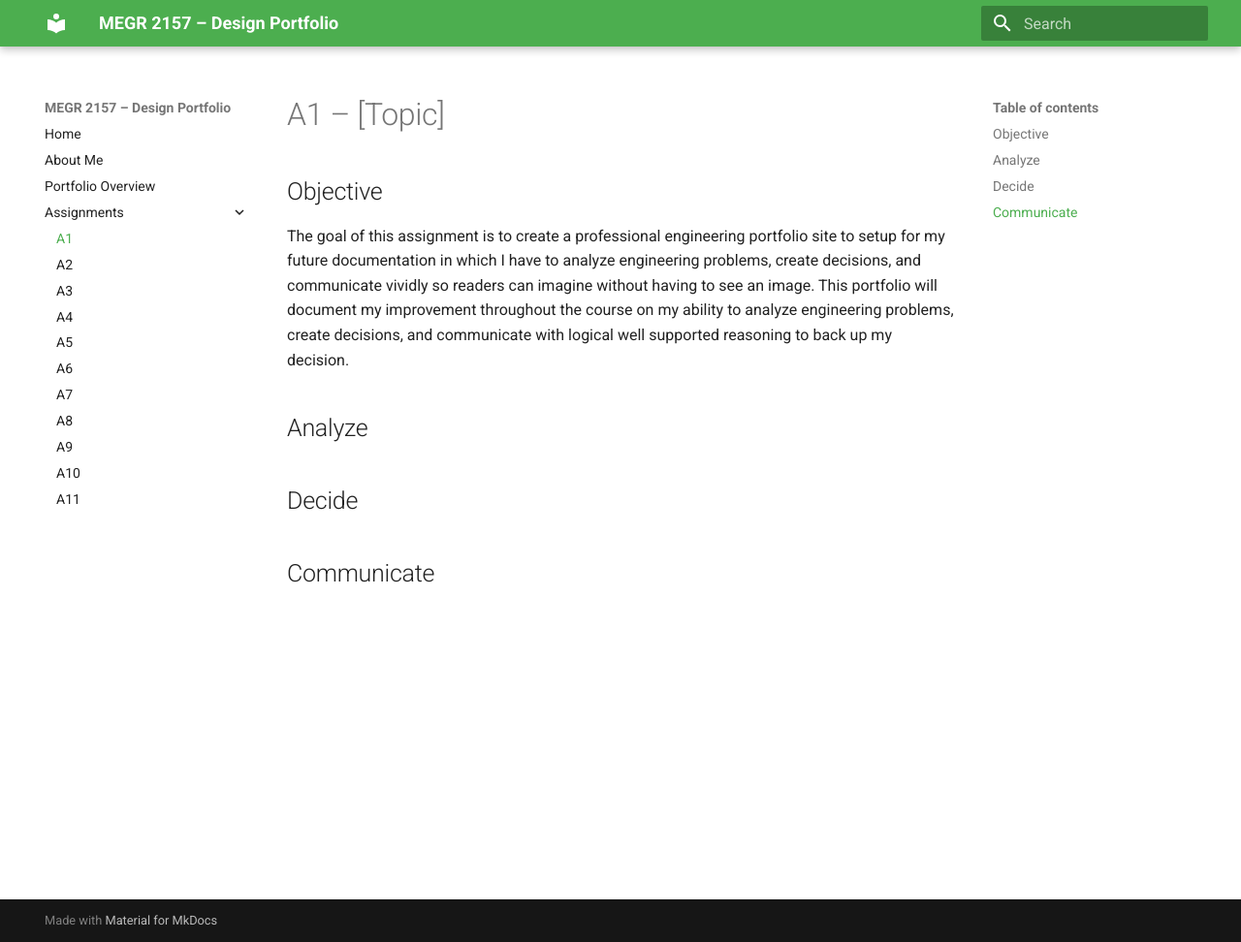
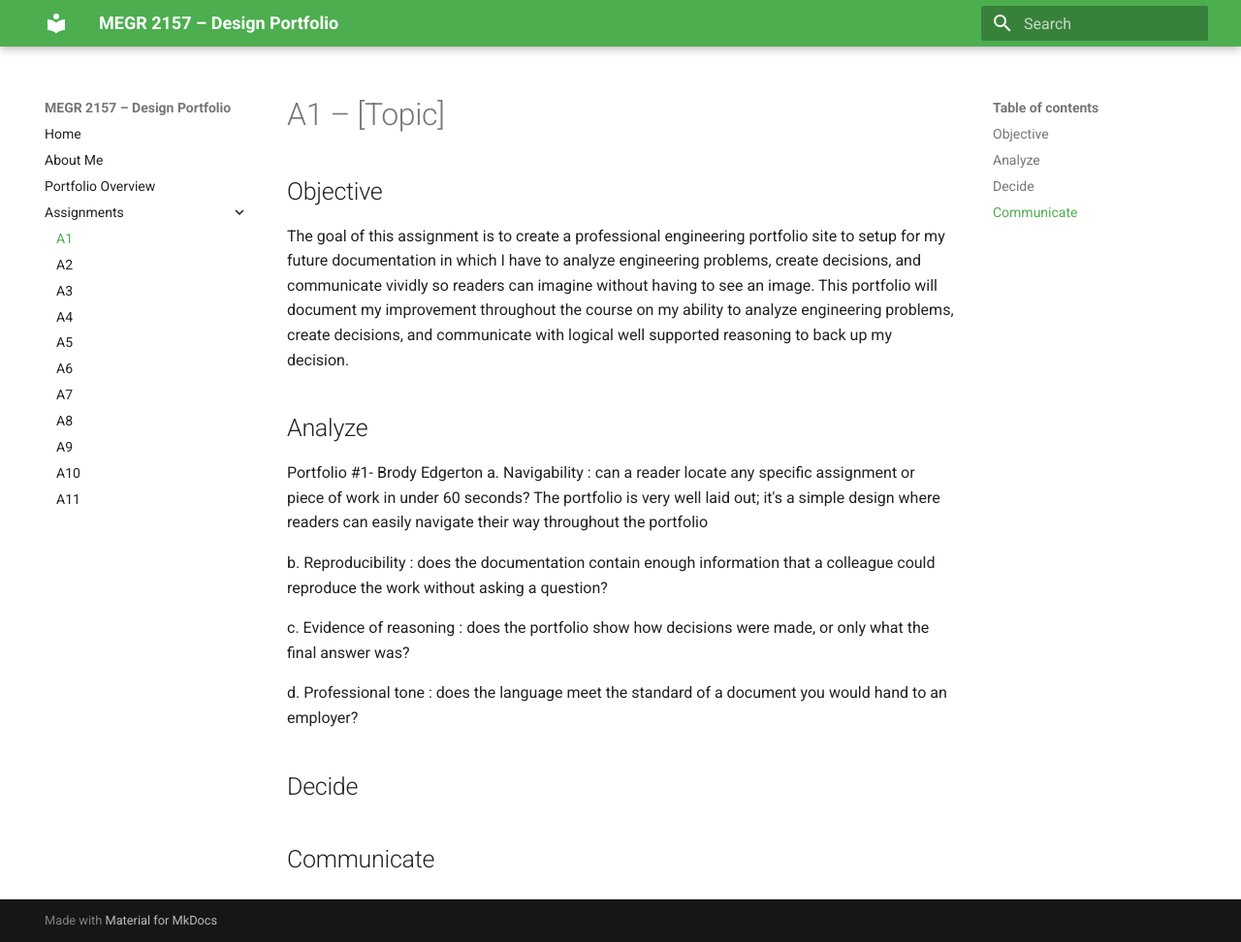
Before and after one commit to Jeffrey-Mendoza/megr2157-portfolio, an MkDocs documentation site: the page built from docs/assignments/A01/index.md, in a window 1280 px wide and 972 px high. Shown: the whole window at 97% size. Built offline with MkDocs 1.6.1 and Material for MkDocs 9.7.7, drawn with Linux system fonts in a browser that asks for light colours.

Commit message:
Enhance index.md with portfolio analysis section
Added analysis criteria for portfolio evaluation.

```diff
--- a/docs/assignments/A01/index.md
+++ b/docs/assignments/A01/index.md
@@ -4,6 +4,17 @@
 The goal of this assignment is to create a professional engineering portfolio site to setup for my future documentation in which I have to analyze engineering problems, create decisions, and communicate vividly so readers can imagine without having to see an image. This portfolio will document my improvement throughout the course on my ability to analyze engineering problems, create decisions, and communicate with logical well supported reasoning to back up my decision.
 
 ## Analyze
+Portfolio #1- Brody Edgerton
+a.  Navigability : can a reader locate any specific assignment or piece of work in under 60 seconds?
+The portfolio is very well laid out; it's a simple design where readers can easily navigate their way throughout the portfolio
+
+b.  Reproducibility : does the documentation contain enough information that a colleague could reproduce the work without asking a question?
+
+c.  Evidence of reasoning : does the portfolio show how decisions were made, or only what the final answer was?
+
+d.  Professional tone : does the language meet the standard of a document you would hand to an employer?
+
+
 
 
 ## Decide
```
